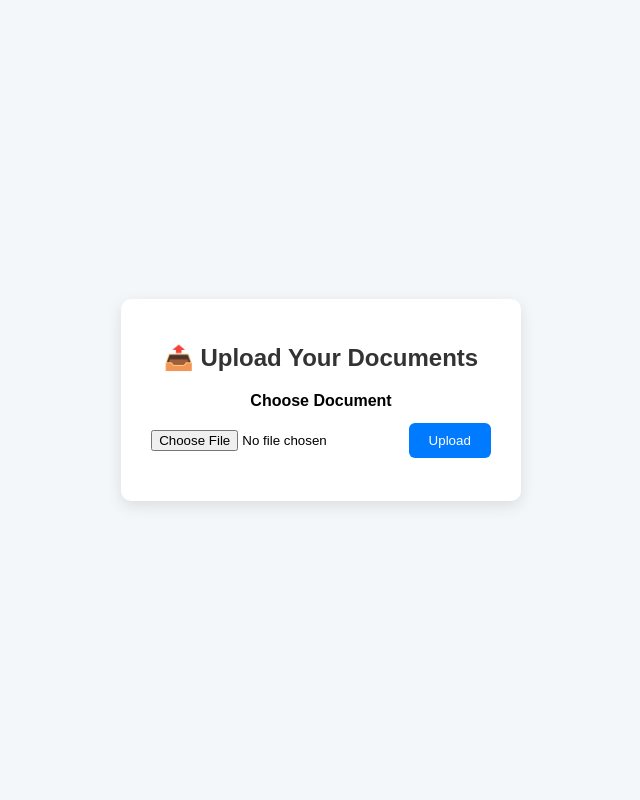
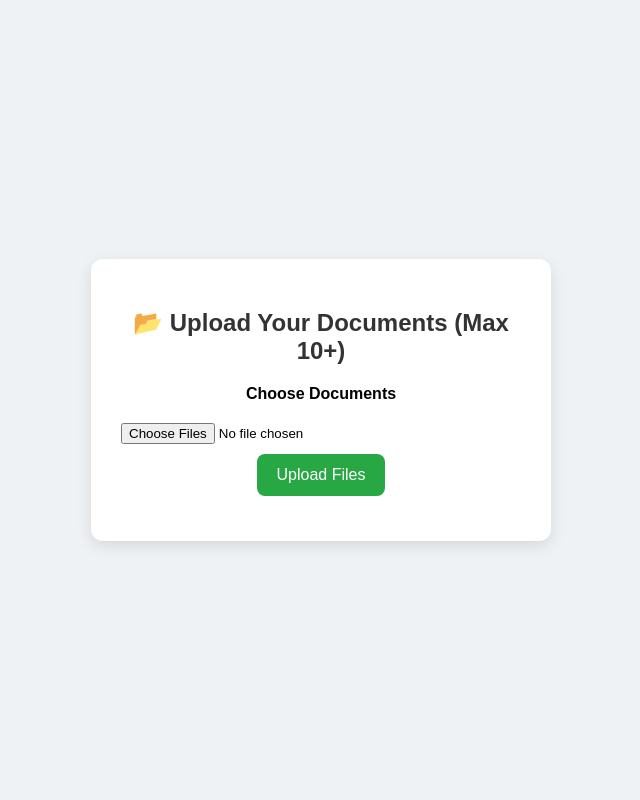
Before and after one commit to mikejrdolor/AskMeHowHome, a PHP site: page /Docupload/Docupload.html in a window 1280 px wide. Shown: the whole page, without its empty margins (319-959 px from the left). Run offline with PHP 8.4, Linux system fonts and the light colour scheme.

Commit message:
Add files via upload

```diff
--- a/Docupload/Docupload.css
+++ b/Docupload/Docupload.css
@@ -1,6 +1,6 @@
 body {
   font-family: Arial, sans-serif;
-  background: #f4f7f9;
+  background: #eef2f5;
   display: flex;
   justify-content: center;
   align-items: center;
@@ -10,10 +10,10 @@ body {
 
 .upload-container {
   background: white;
-  padding: 25px;
-  border-radius: 10px;
+  padding: 30px;
+  border-radius: 12px;
   box-shadow: 0 5px 15px rgba(0,0,0,0.1);
-  width: 350px;
+  width: 400px;
   text-align: center;
 }
 
@@ -31,23 +31,26 @@ h2 {
 
 input[type="file"] {
   margin: 10px 0;
+  width: 100%;
 }
 
 button {
-  background: #007bff;
+  background: #28a745;
   color: white;
   border: none;
-  padding: 10px 20px;
-  border-radius: 6px;
+  padding: 12px 20px;
+  border-radius: 8px;
   cursor: pointer;
+  font-size: 16px;
   transition: 0.3s;
 }
 
 button:hover {
-  background: #0056b3;
+  background: #218838;
 }
 
 #fileList {
   margin-top: 15px;
   text-align: left;
+  font-size: 14px;
 }
--- a/Docupload/Docupload.html
+++ b/Docupload/Docupload.html
@@ -3,17 +3,18 @@
 <head>
     <meta charset="UTF-8">
     <meta name="viewport" content="width=device-width, initial-scale=1.0">
-    <title>Upload Documents</title>
+    <title>Upload Multiple Documents</title>
     <link rel="stylesheet" href="Docupload.css">
 </head>
 <body>
     <div class="upload-container">
-        <h2>📤 Upload Your Documents</h2>
-        <form id="uploadForm" enctype="multipart/form-data">
-            <label for="fileInput" class="file-label">Choose Document</label>
-            <input type="file" id="fileInput" name="document" accept=".pdf,.doc,.docx,.xls,.xlsx,.jpg,.png" required>
+        <h2>📂 Upload Your Documents (Max 10+)</h2>
 
-            <button type="submit">Upload</button>
+        <form id="uploadForm" action="upload.php" method="POST" enctype="multipart/form-data">
+            <label for="fileInput" class="file-label">Choose Documents</label>
+            <input type="file" id="fileInput" name="documents[]" multiple accept=".pdf,.doc,.docx,.xls,.xlsx,.jpg,.png" required>
+
+            <button type="submit">Upload Files</button>
         </form>
 
         <div id="fileList"></div>
--- a/Docupload/Docupload.js
+++ b/Docupload/Docupload.js
@@ -1,15 +1,13 @@
-document.getElementById("uploadForm").addEventListener("submit", function(event) {
-  event.preventDefault();
+document.getElementById("fileInput").addEventListener("change", function() {
+  let fileList = document.getElementById("fileList");
+  fileList.innerHTML = "";
 
-  let fileInput = document.getElementById("fileInput");
-  let fileList = document.getElementById("fileList");
-
-  if (fileInput.files.length > 0) {
-    let file = fileInput.files[0];
-
-    // Display file name
-    fileList.innerHTML = `<p>✅ Uploaded: <strong>${file.name}</strong></p>`;
-  } else {
-    fileList.innerHTML = "<p style='color:red;'>⚠ Please select a file.</p>";
+  if (this.files.length > 0) {
+    for (let i = 0; i < this.files.length; i++) {
+      let file = this.files[i];
+      let li = document.createElement("p");
+      li.textContent = `📄 ${file.name}`;
+      fileList.appendChild(li);
+    }
   }
 });
```
Also changed, not shown: Docupload/Docupload.php.html (added, +27 -0 lines).
